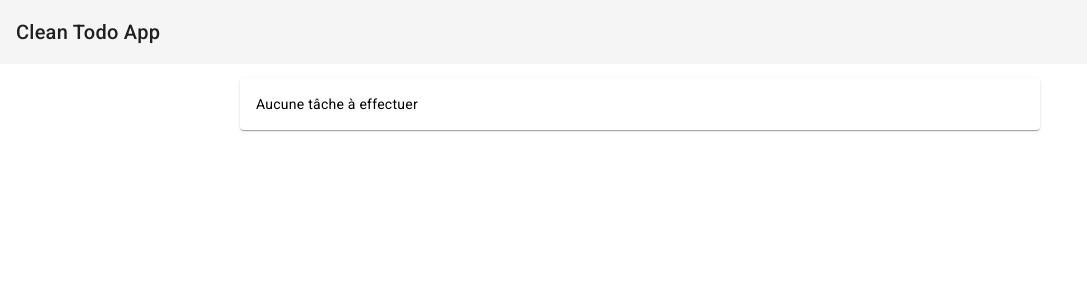
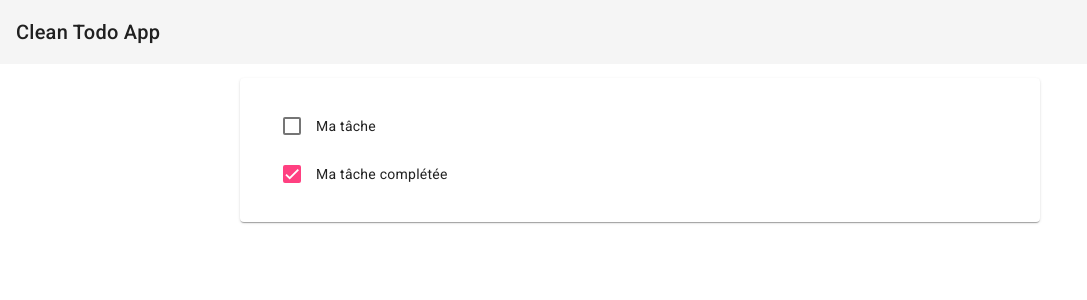
Before and after one commit to clinm/clean-todo-list, an Angular app: page / in a window 1280 px wide. Shown: the top 300 px of the page, without its empty margins (0-1087 px from the left). Built offline with nearby package versions, Linux system fonts and the light colour scheme.

Commit message:
add: display item list

```diff
--- a/src/app/app.config.ts
+++ b/src/app/app.config.ts
@@ -14,7 +14,11 @@ export const appConfig: ApplicationConfig = {
     {
       provide: TodoListGateway,
       useFactory: () => {
-        return new InMemoryTodoListService([], 3000);
+        const items = [{ id: 1, title: "Ma tâche", checked: false },
+                       { id: 2, title: "Ma tâche complétée", checked: true}
+                      ];
+
+        return new InMemoryTodoListService(items, 3000);
       }
     }, {
       provide: GetTodoListUsecase,
--- a/src/app/pages/home.component.html
+++ b/src/app/pages/home.component.html
@@ -4,12 +4,25 @@
 
 <div class="container">
   <ng-container *ngIf="todos$ | async; let todos">
-    <div [ngSwitch]="todos.type">
-      <div *ngSwitchCase="TodoListViewModelType.NoTodo">
-        <mat-card>
-          <mat-card-content>{{ todos.message }}</mat-card-content>
-        </mat-card>
-      </div>
-    </div>
+    <mat-card>
+      <mat-card-content>
+        @switch (todos.type) {
+          @case (TodoListViewModelType.NoTodo) {
+            {{ todos.message }}
+          }
+          @case (TodoListViewModelType.Todos) {
+            <mat-list>
+              @for (item of todos.items; track item.id) {
+                <mat-list-item>
+                  <mat-checkbox [checked]="item.checked">
+                    {{ item.title }}
+                  </mat-checkbox>
+                </mat-list-item>
+              }
+            </mat-list>
+          }
+        }
+      </mat-card-content>
+    </mat-card>
   </ng-container>
 </div>
--- a/src/app/pages/home.component.ts
+++ b/src/app/pages/home.component.ts
@@ -5,11 +5,13 @@ import { Observable } from 'rxjs';
 import { GetTodoListUsecase } from '../usecases/get-todo-list.usecase';
 import { TodoListVM, TodoListViewModelType } from '../usecases/todo-list.vm';
 import {MatCardModule} from '@angular/material/card';
+import {MatCheckboxModule} from '@angular/material/checkbox';
+import {MatListModule} from '@angular/material/list';
 
 @Component({
   selector: 'home-root',
   standalone: true,
-  imports: [MatToolbarModule, CommonModule, MatCardModule],
+  imports: [MatToolbarModule, CommonModule, MatCardModule, MatCheckboxModule, MatListModule],
   templateUrl: './home.component.html',
   styleUrl: './home.component.scss'
 })
--- a/src/app/usecases/get-todo-list.usecase.ts
+++ b/src/app/usecases/get-todo-list.usecase.ts
@@ -1,7 +1,8 @@
 import { Observable, map, of } from "rxjs";
 import { TodoListBuilder } from "./todo-list.builder";
-import { TodoListVM, TodoListViewModelType } from "./todo-list.vm";
+import { ItemVM, TodoListVM, TodoListViewModelType } from "./todo-list.vm";
 import { TodoListGateway } from "../infra/todo-list.gateway";
+import { TodoItem } from "../infra/todo-item.model";
 
 export class GetTodoListUsecase {
 
@@ -10,12 +11,27 @@ export class GetTodoListUsecase {
     public run(): Observable<TodoListVM> {
         return this.todoListGateway
                     .getAll()
-                    .pipe(map((todos) => {
-                        return this.buildNoTask();
-                    }))
+                    .pipe(map(todos => this.mapToVM(todos)));
+    }
+
+    private mapToVM(todos: TodoItem[]): TodoListVM {
+        if (todos.length === 0) {
+            return this.buildNoTask();
+        } else {
+            return this.buildWithTasks(todos);
+        }
     }
 
     private buildNoTask(): TodoListVM {
         return new TodoListBuilder().withType(TodoListViewModelType.NoTodo).withMessage("Aucune tâche à effectuer").build();
     }
+
+    private buildWithTasks(todos: TodoItem[]): TodoListVM {
+        const items: ItemVM[] = todos.map(t => ({id: t.id, title: t.title, checked: t.checked}));
+
+        return new TodoListBuilder()
+                        .withType(TodoListViewModelType.Todos)
+                        .withItems(items)
+                        .build();
+    }
 }
--- a/src/app/usecases/todo-list.builder.ts
+++ b/src/app/usecases/todo-list.builder.ts
@@ -1,10 +1,12 @@
-import { TodoListVM, TodoListViewModelType } from "./todo-list.vm";
+import { ItemVM, TodoListVM, TodoListViewModelType } from "./todo-list.vm";
 
 export class TodoListBuilder {
 
     protected type!: TodoListViewModelType;
 
     protected message!: string;
+
+    protected items!: ItemVM[];
 
     public withType(type: TodoListViewModelType): this {
         this.type = type;
@@ -16,6 +18,11 @@ export class TodoListBuilder {
         return this;
     }
 
+    public withItems(items: ItemVM[]) {
+        this.items = items;
+        return this;
+    }
+
     public build(): TodoListVM {
         let res: TodoListVM;
 
@@ -23,6 +30,9 @@ export class TodoListBuilder {
             case TodoListViewModelType.NoTodo:
                 res = { type: TodoListViewModelType.NoTodo, message: this.message}
                 break;
+            case TodoListViewModelType.Todos:
+                res = { type: TodoListViewModelType.Todos, items: this.items};
+                break;
         }
 
         return res;
--- a/src/app/usecases/todo-list.vm.ts
+++ b/src/app/usecases/todo-list.vm.ts
@@ -1,8 +1,18 @@
 export enum TodoListViewModelType {
-    NoTodo = "NO_TODO"
+    NoTodo = "NO_TODO",
+    Todos = "TODOS"
   }
+
+export type ItemVM = {
+  id: number,
+  title: string,
+  checked: boolean
+};
 
 export type TodoListVM = {
     type: TodoListViewModelType.NoTodo,
     message: string
+} | {
+  type: TodoListViewModelType.Todos,
+  items: ItemVM[]
 }
```
Also changed, not shown: 1 other file (tests, documents, lock files or other folders).
